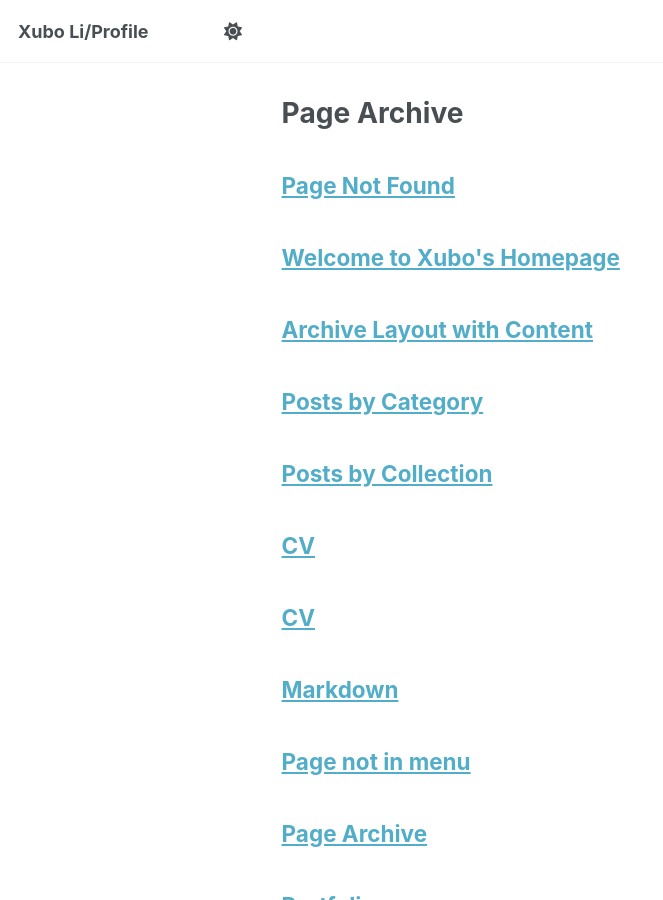
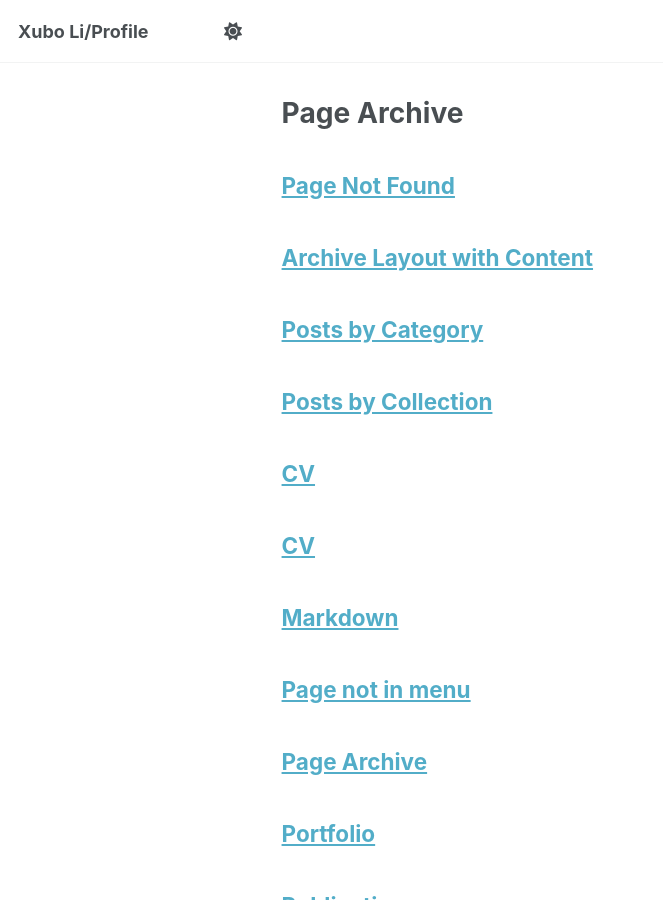
Before and after one commit to XuboLee/xubolee.github.io, a Jekyll site: the page built from _pages/page-archive.html, in a window 1280 px wide and 900 px high. Shown: the whole window, without its empty margins (0-663 px from the left). Built offline with Jekyll 4.4.1, drawn with Linux system fonts in a browser that asks for light colours; a script that is not in the unit is left out.

Commit message:
Update about.md

```diff
--- a/_pages/about.md
+++ b/_pages/about.md
@@ -1,12 +1,3 @@
----
-permalink: /
-title: "Welcome to Xubo's Homepage"
-author_profile: true
-redirect_from:
-  - /about/
-  - /about.html
----
-
 <div style="text-align: center;">
   <h1>Welcome to Xubo's Homepage</h1>
 </div>
```
